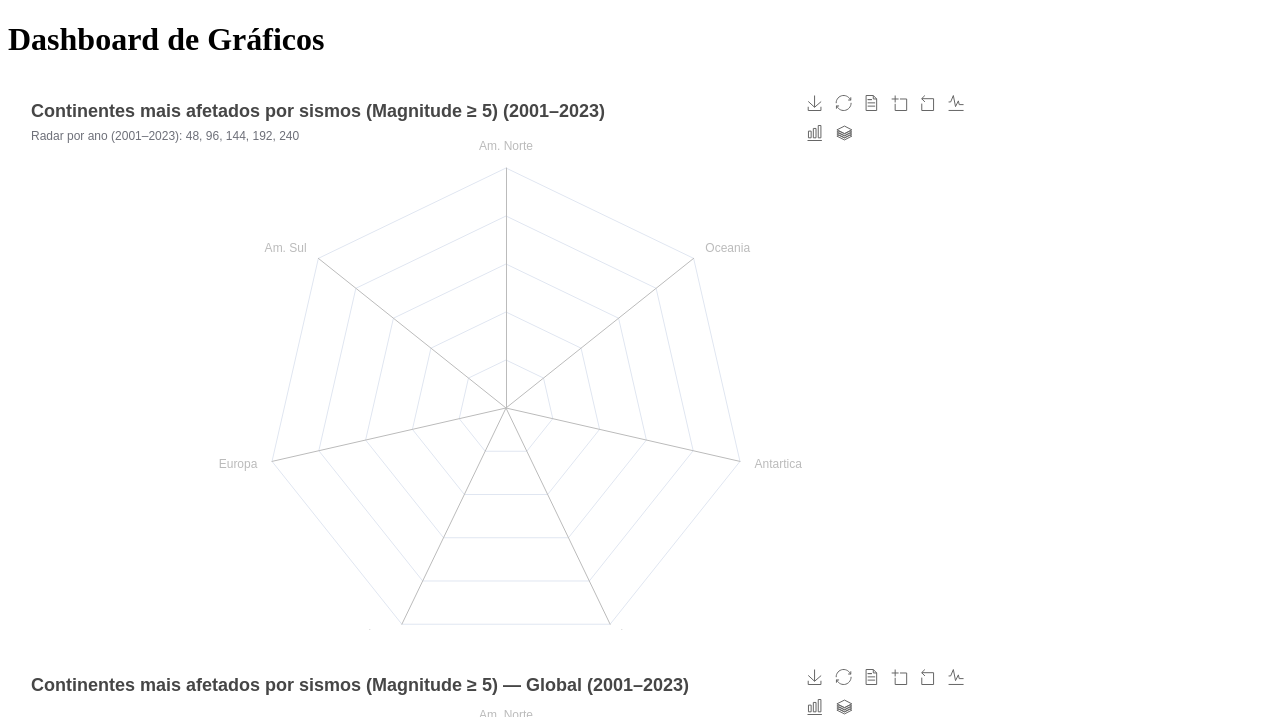
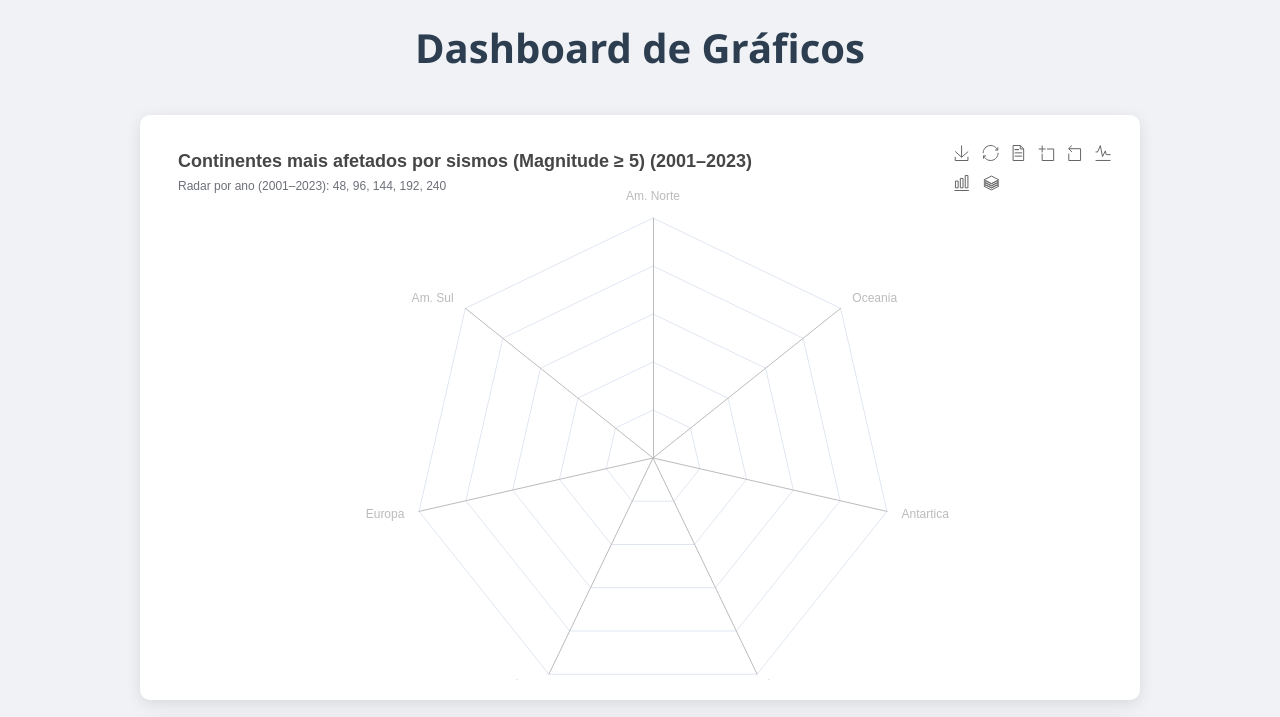
Before and after one commit to DarkQuantum-bit/ms906, a plain HTML site: page index.html in a window 1280 px wide. Shown: the top 717 px of the page. Drawn offline with nearby package versions, Linux system fonts and the light colour scheme.

Commit message:
Update index.html

```diff
--- a/index.html
+++ b/index.html
@@ -1,29 +1,94 @@
 <!DOCTYPE html>
-<html>
+<html lang="pt-BR">
 <head>
     <meta charset="UTF-8">
     <title>Dashboard com PyECharts</title>
     <style>
+        /* Reset básico */
+        * {
+            margin: 0;
+            padding: 0;
+            box-sizing: border-box;
+        }
+
+        body {
+            font-family: 'Segoe UI', Tahoma, Geneva, Verdana, sans-serif;
+            background-color: #f0f2f5;
+            color: #333;
+            padding: 20px;
+        }
+
+        h1 {
+            text-align: center;
+            margin-bottom: 40px;
+            font-size: 2.5em;
+            color: #2c3e50;
+        }
+
+        /* Container para os iframes */
+        .chart-container {
+            width: 90%;
+            max-width: 1000px;
+            margin: 20px auto;
+            padding: 15px;
+            background-color: white;
+            border-radius: 10px;
+            box-shadow: 0 4px 15px rgba(0,0,0,0.1);
+            transition: transform 0.2s ease;
+        }
+
+        .chart-container:hover {
+            transform: translateY(-5px);
+            box-shadow: 0 8px 20px rgba(0,0,0,0.15);
+        }
+
         iframe {
             width: 100%;
             height: 550px;
             border: none;
-            margin-bottom: 20px;
+            border-radius: 8px;
+        }
+
+        /* Responsividade */
+        @media (max-width: 600px) {
+            iframe {
+                height: 400px;
+            }
         }
     </style>
 </head>
 <body>
     <h1>Dashboard de Gráficos</h1>
 
+    <div class="chart-container">
         <iframe src="grafico1A.html"></iframe>
+    </div>
+    <div class="chart-container">
         <iframe src="grafico1B.html"></iframe>
+    </div>
+    <div class="chart-container">
         <iframe src="grafico2.html"></iframe>
+    </div>
+    <div class="chart-container">
         <iframe src="grafico3.html"></iframe>
+    </div>
+    <div class="chart-container">
         <iframe src="grafico4.html"></iframe>
+    </div>
+    <div class="chart-container">
         <iframe src="grafico5.html"></iframe>
+    </div>
+    <div class="chart-container">
         <iframe src="grafico6.html"></iframe>
+    </div>
+    <div class="chart-container">
         <iframe src="grafico7.html"></iframe>
+    </div>
+    <div class="chart-container">
         <iframe src="grafico8.html"></iframe>
+    </div>
+    <div class="chart-container">
         <iframe src="grafico9.html"></iframe>
+    </div>
 </body>
 </html>
```
Lines whose indentation alone changed are shown as unchanged.
